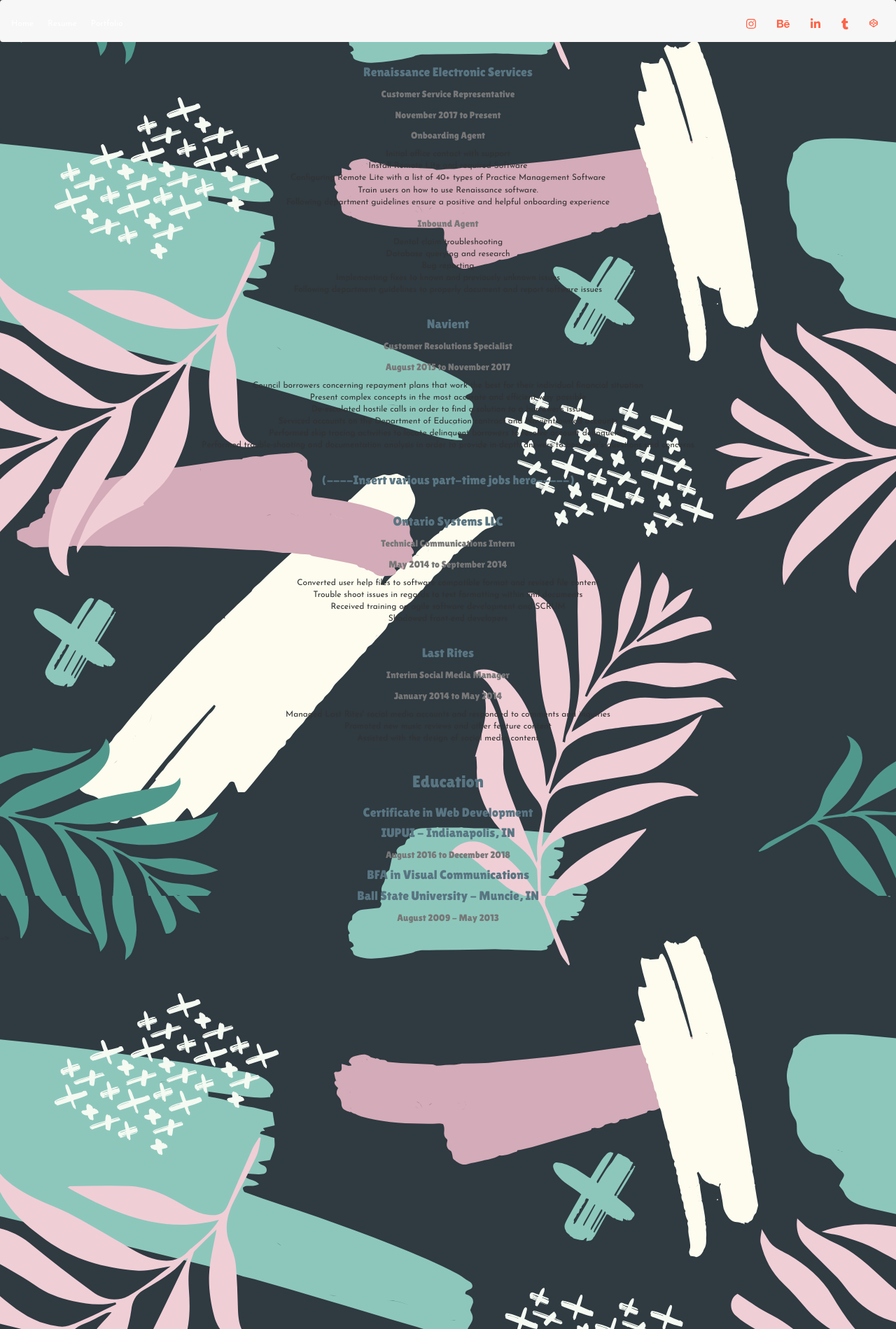
After one commit to idesovmarch/ohwhataworld, a PHP site: page /resume.html in a window 1280 px wide. The commit adds this page. Shown: the whole page at 70% size. Run offline with PHP 8.4, Linux system fonts and the light colour scheme; some libraries are stand-ins or nearby versions.

Commit message:
Add files via upload

```diff
--- /dev/null
+++ b/resume.html
@@ -0,0 +1,184 @@
+
+
+<!doctype html>
+
+
+
+<html lang="en">
+
+<head>
+  <meta charset="utf-8">
+  <meta name="viewport" content="width=device-width, initial-scale=1">
+
+  <!-- Global site tag (gtag.js) - Google Analytics -->
+  <script async src="https://www.googletagmanager.com/gtag/js?id=UA-123989485-1"></script>
+
+
+  <title>hello</title>
+
+  <!--Style Sheets -->
+  <link rel="stylesheet" href="https://www.w3schools.com/w3css/4/w3.css">
+  <link rel="stylesheet" href="https://maxcdn.bootstrapcdn.com/bootstrap/3.3.7/css/bootstrap.min.css">
+  <link rel="stylesheet" href="styles/index.css">
+  <link rel="stylesheet" href="https://code.jquery.com/ui/1.10.4/themes/ui-lightness/jquery-ui.css">
+
+
+  <!--GoogleFonts-->
+  <link href="https://fonts.googleapis.com/css?family=Josefin+Sans|Lilita+One" rel="stylesheet">
+
+</head>
+
+<body>
+  <header>
+
+
+    <!---Navigation Start--->
+
+    <nav class="navbar">
+
+      <!---Mobile Hamburger--->
+      <div class="other">
+        <a href="#menu" id="toggle"><span></span></a>
+        <div id="menu">
+          <ul>
+            <li id="links"><a href="index.html">Home</a></li>
+			<li id="links"><a href="resume.html">Resume</a></li>
+            <li id="links"><a href="https://www.behance.net/idesovmarch" target="_blank">Portfolio</a></li>
+          </ul>
+        </div>
+      </div>
+
+      <!--- Main Nav --->
+      <div class="largeNav">
+        <ul>
+          <li><a href="index.html">Home</a></li>
+          <li><a href="resume">Resume</a></li>
+		  <li><a href="https://www.behance.net/idesovmarch" target="_blank">Portfolio</a></li>
+        </ul>
+      </div>
+
+
+
+      <!--Social Media Links-->
+      <div class="allSoc">
+        <ul>
+          <li class="socMedia"><a href="https://codepen.io/idesovmarch/"><span class="fab fa-codepen" style="color: tomato;"></span></a></li>
+          <li class="socMedia"><a href="http://idesovmarch.tumblr.com"><span class="fab fa-tumblr fa-lg" style="color: tomato;"></span></a></li>
+          <li class="socMedia"><a href="http://www.linkedin.com/in/idesovmarch"><span class="fab fa-linkedin-in fa-lg" style="color: tomato;"></span></a></li>
+          <li class="socMedia"><a href="http://www.behance.net/idesovmarch"><span class="fab fa-behance fa-lg" style="color: tomato;"></span></a></li>
+          <li class="socMedia"><a href="http://www.instagram.com/idesovmarch"><span class="fab fa-instagram fa-lg" style="color: tomato;"></span></a></li>
+        </ul>
+      </div>
+    </nav>
+  </header>
+
+  <!---Start Main Body------->
+
+
+
+
+
+
+<div class="container-fluid">
+<div class="text-center">
+	<h2>Work Experience </h2>
+	<br>
+
+
+<div class="jobTitle">
+  <h4>Renaissance Electronic Services</h4>
+		<h4><small>Customer Service Representative</small></h4>
+		<h4><small>November 2017 to Present</small><h4>
+</div>
+<h4><small>Onboarding Agent</small></h4>
+<ul class="text-center" id="list">
+
+  <li class="text-center">Initial office contact with support </li>
+  <li class="text-center">Install Remote Lite and required Software</li>
+  <li class="text-center">Configuring Remote Lite with a list of 40+ types of Practice Management Software</li>
+  <li class="text-center">Train users on how to use Renaissance software.</li>
+  <li class="text-center">Following department guidelines ensure a positive and helpful onboarding experience</li>
+</ul>
+<h4><small>Inbound Agent</small></h4>
+			<ul class="text-center" id="list">
+
+				<li class="text-center">Dental claim troubleshooting </li>
+				<li class="text-center">Database querying and research </li>
+				<li class="text-center">Bug reporting </li>
+				<li class="text-center">Implementing fixes to known and previously unknown issues </li>
+				<li class="text-center">Following department guidelines to properly
+				document and report software issues</li>
+			</ul><br>
+
+
+<div class="jobTitle">
+		<h4>Navient</h4>
+		<h4><small>Customer Resolutions Specialist</small></h4>
+		<h4><small>August 2015 to November 2017</small><h4>
+</div>
+
+			<ul class="text-center" id="list">
+				<li class="text-center">Council borrowers concerning repayment plans that work the best for their individual financial
+				situation </li>
+				<li class="text-center">Present complex concepts in the most accurate and efficient way possible </li>
+				<li class="text-center">De-escalated hostile calls in order to find a solution to a borrower's issue </li>
+				<li class="text-center">Serviced accounts on the Department of Education contract and Navient owned accounts </li>
+				<li class="text-center">Performed skip tracing activities to locate delinquent borrowers to resolve account delinquency</li>
+				<li class="text-center">Performed trouble-shooting and documentation analysis in order to provide in-depth answers to
+				borrower's questions and concerns</li>
+			</ul><br>
+
+      <h4>(----Insert various part-time jobs here-----)</h4><br>
+
+
+<div class="jobTitle">
+		<h4>Ontario Systems LLC</h4>
+		<h4><small>Technical Communications Intern</small></h4>
+		<h4><small>May 2014 to September 2014<small></h4>
+</div>
+			<ul class="text-center" id="list">
+				<li class="text-center">Converted user help files to software compatible format and revised file content </li>
+				<li class="text-center">Trouble shoot issues in regards to text formatting within xml documents</li>
+				<li class="text-center">Received training on agile software development and SCRUM</li>
+				<li class="text-center">Shadowed front-end developers</li>
+			</ul><br>
+
+
+<div class="jobTitle">
+		<h4>Last Rites</h4>
+		<h4><small>Interim Social Media Manager</small></h4>
+		<h4><small>January 2014 to May 2014</small></h4>
+</div>
+			<ul class="text-center" id="list">
+				<li class="text-center">Managed Last Rites' social media accounts and responded to comments and inquiries </li>
+				<li class="text-center">Promoted new music reviews and other feature content</li>
+				<li class="text-center">Assisted with the design of social media content</li>
+			</ul>
+</div><br>
+
+<div class="text-center">
+<h3>Education<h3>
+
+<h4>Certificate in Web Development<h4>
+<h4>IUPUI - Indianapolis, IN<h4>
+<h4><small>August 2016 to December 2018</small><p>
+
+
+<h4>BFA in Visual Communications</h4>
+<h4>Ball State University - Muncie, IN</h4>
+<h4><small>August 2009 - May 2013</small></p>
+</div>
+</div>
+-->
+  <footer>
+  </footer>
+
+  <!--Javascript-->
+
+  <script src="https://code.jquery.com/jquery-3.2.1.slim.min.js"></script>
+  <script src="https://code.jquery.com/ui/1.12.1/jquery-ui.js"></script>
+  <script src="https://use.fontawesome.com/releases/v5.0.9/js/all.js"></script>
+  <script src="scripts/index.js"></script>
+</body>
+
+</html>
--- a/scripts/index.js
+++ b/scripts/index.js
@@ -17,9 +17,9 @@ function addClass(elem, className) {
 }
 // removeClass
 function removeClass(elem, className) {
-	var newClass = ' ' + elem.className.replace( /[\t\r\n]/g, ' ') + ' ';
+  var newClass = ' ' + elem.className.replace(/[\t\r\n]/g, ' ') + ' ';
   if (hasClass(elem, className)) {
-        while (newClass.indexOf(' ' + className + ' ') >= 0 ) {
+    while (newClass.indexOf(' ' + className + ' ') >= 0) {
       newClass = newClass.replace(' ' + className + ' ', ' ');
     }
     elem.className = newClass.replace(/^\s+|\s+$/g, '');
@@ -27,10 +27,10 @@ function removeClass(elem, className) {
 }
 // toggleClass
 function toggleClass(elem, className) {
-	var newClass = ' ' + elem.className.replace( /[\t\r\n]/g, " " ) + ' ';
+  var newClass = ' ' + elem.className.replace(/[\t\r\n]/g, " ") + ' ';
   if (hasClass(elem, className)) {
-        while (newClass.indexOf(" " + className + " ") >= 0 ) {
-            newClass = newClass.replace( " " + className + " " , " " );
+    while (newClass.indexOf(" " + className + " ") >= 0) {
+      newClass = newClass.replace(" " + className + " ", " ");
     }
     elem.className = newClass.replace(/^\s+|\s+$/g, '');
   } else {
@@ -42,3 +42,17 @@ theToggle.onclick = function() {
   toggleClass(this, 'on');
   return false;
 };
+
+
+function myFunction(id) {
+    var x = document.getElementById(id);
+    if (x.className.indexOf("w3-show") == -1) {
+        x.className += " w3-show";
+    } else {
+        x.className = x.className.replace(" w3-show", "");
+    }
+}
+
+$( function() {
+    $( "#draggable" ).draggable();
+  } );
--- a/styles/index.css
+++ b/styles/index.css
@@ -1,16 +1,31 @@
+/*Navigation Styles*/
+li {
+  font-size: 12px;
+  text-align: left;
+  font-family: 'Josefin Sans', sans-serif;
+}
 
-/*Navigation Styles*/
+body {
+background-image: url(../assets/background.svg);
+background-repeat: ;
+}
 
 nav {
   width: auto;
   height: 60px;
-  background-color: #597582;
+  background-color: #F8F7F7;
+}
+
+footer {
+  margin-top: 500px;
+  height: 50px;
+  Width: 100%;
 }
 
 .banner {
   width: auto;
-  height: 1000px;
-  background-color: #fcf7e3;
+  height: auto;
+  background-color: white;
 }
 
 .socMedia {
@@ -21,29 +36,31 @@ nav {
 }
 
 .allSoc {
-float: right;
-width: 200px;
+  float: right;
+  width: 250px;
+  height: 50px;
 }
 
 .largeNav {
-
+  position: fixed;
   display: inline;
   width: 300px;
-  overflow: ;
   margin: auto;
 }
 
 .largeNav a {
   float: left;
-  margin-right: 10px;
+  margin-left: 10px;
   margin-top: 20px;
+  text-decoration: none;
 }
 
 #title {
-  font-color: #fcf7e3;
+  font-color: white;
 }
 
 /* Important styles */
+
 #toggle {
   float: left;
   display: block;
@@ -52,51 +69,55 @@ width: 200px;
   margin: 30px auto 5px;
 }
 
-#toggle span:after,
-#toggle span:before {
+#toggle span:after, #toggle span:before {
   content: "";
   position: absolute;
   left: 0;
   top: -9px;
 }
+
 #toggle span:after {
   top: 9px;
 }
+
 #toggle span {
   position: relative;
   display: block;
 }
 
-#toggle span,
-#toggle span:after,
-#toggle span:before {
+#toggle span, #toggle span:after, #toggle span:before {
   width: 100%;
   height: 5px;
-  background-color: #fcf7e3;
+  background-color: white;
   transition: all 0.3s;
   backface-visibility: hidden;
   border-radius: 2px;
 }
 
 /* on activation */
+
 #toggle.on span {
   background-color: transparent;
 }
+
 #toggle.on span:before {
   transform: rotate(45deg) translate(5px, 5px);
 }
+
 #toggle.on span:after {
   transform: rotate(-45deg) translate(7px, -8px);
 }
-#toggle.on + #menu {
+
+#toggle.on+#menu {
   opacity: 1;
   visibility: visible;
 }
 
 /* menu appearance*/
+
 #menu {
-  position: relative;
-  color: #fcf7e3;
+  position: absolute;
+  color: white;
   width: 80px;
   padding: 10px;
   margin: auto;
@@ -106,11 +127,11 @@ width: 200px;
   border-radius: ;
   background: #597582;
   box-shadow: 0 1px 8px rgba(0, 0, 0, 0.05);
-  /* just for this demo */
   opacity: 0;
   visibility: hidden;
   transition: opacity 0.4s;
 }
+
 #menu:after {
   position: ;
   top: -15px;
@@ -122,9 +143,7 @@ width: 200px;
   border-bottom: 20px solid #597582;
 }
 
-ul,
-li,
-li a {
+ul, li, li a {
   list-style: none;
   display: block;
   margin: 0;
@@ -133,40 +152,31 @@ li a {
 
 li a {
   padding: 5px;
-  color: #fcf7e3;
+  color: white;
   text-decoration: none;
   transition: all 0.2s;
 }
-#links:hover,
-li a:focus {
+
+#links:hover, li a:focus {
   border-radius: 10px;
   background: tomato;
-  color: #fff;
+  color: tomato;
 }
 
-
+li a:hover {
+  color: tomato;
+}
 /* Main body styles */
 
 .other {
   float: left;
-  margin-left: 30px;
-  text-align: center;
-}
-
-footer {
-  text-align: center;
-  font-family: sans-serif;
-  font-size: 10px;
-  background-color: #597582;
-  height: 50px;
-  width: auto;
+  margin-left: 10px;
+  text-align: left;
 }
 
 .name {
   text-align: center;
-
 }
-
 
 #hey {
   display: block;
@@ -175,35 +185,34 @@ footer {
 }
 
 h2 {
-  font-family: 'Anton', sans-serif;
-  color: white;
+  font-family: 'Lilita One', cursive;
+  color: #597582;
 }
 
+h3 {
+  font-family: 'Lilita One', cursive;
+  color: #597582;
+}
 
+h4 {
+  font-family: 'Lilita One', cursive;
+  color: #597582;
+}
 
 .logo {
   height: 10%;
   max-width: 10%;
   display: block;
-
 }
 
-.body1 {
-  width: 50%;
-  height: 500px;
-  background-color: #fcf7e3;
-  margin-top: 100px;
-  margin-left: auto;
-  margin-right: auto;
-  display: block;
-}
 
-.body1:after {
-  padding-bottom: 100%;
-}
+
+
 
 .subBody {
   text-align: center;
+  margin-left: auto;
+  margin-right: auto;
   height: 50px;
   width: 100%;
   background-color: tomato;
@@ -213,24 +222,26 @@ h2 {
   padding-bottom: 100%;
 }
 
-body {
-  background-color: #fcf7e3;
-}
 
-#hello {
-  font-family: 'Yesteryear', cursive;
-  color: #fcf7e3;
-  font-size: 40px;
-  text-align: center;
-  margin: auto;
+
+.background {
+
+
+
 }
 
 
+header {
+  position: fixed;
+  top: 0;
+  z-index: 1;
+  width: 100%;;
+}
 
 /* Media Queries only */
 
 @media only screen and (min-width: 600px) {
-  #toggle{
+  #toggle {
     display: none;
   }
   .other {
@@ -239,7 +250,106 @@ body {
 }
 
 @media only screen and (max-width: 600px) {
-  .largeNav{
+  .largeNav {
     display: none;
   }
 }
+
+
+
+/* IMAGE STYLES */
+
+
+
+
+
+
+
+
+
+.logotime {
+  width: 20px;
+  height: 20px;
+  margin-right: 20px;
+  float: right;
+  display: inline;
+  margin-top: 20px;
+}
+
+/* Resume Styles */
+
+
+p {
+  color: #597582;
+}
+
+#bodyText {
+  font-family: 'Josefin Sans', sans-serif;
+}
+
+#salutation {
+font-family: 'Lilita One', cursive;
+}
+
+
+
+
+
+
+  img {
+    width: 100%;
+    height: auto;
+    float:left;
+    display: block;
+    margin-top: 70px;
+    margin-left: auto;
+    margin-right: auto;
+    position: relative;
+  }
+
+
+
+
+
+
+@media only screen and (max-width : 905px){
+  img {
+    display: none;
+  }
+
+  .bio {
+    display: block;
+    width: 350px;
+    margin-left: 100;
+    margin-right: auto;
+    background-color: #F8F7F7;
+  }
+}
+
+.biography {
+width: 400px;
+height: auto;
+margin-top: 60px;
+margin-left: auto;
+margin-right: auto;
+margin bottom: 500px;
+
+}
+
+#backColor {
+  background-color: #F8F7F7;
+}
+
+#footerText {
+  text-align: center;
+  text-size: 8px;
+}
+
+.contact {
+  display: block;
+  text-align: center;
+  margin-left: auto;
+  margin-right: auto;
+  border-top: solid #597582;
+  width: 400px;
+}
```
Also changed, not shown: index.html (+74 -17 lines), portfolio.html (+46 -13 lines), assets/Untitled.svg (added), assets/background.png (added), assets/background.svg (added), assets/brad.jpg (added). Lines whose indentation alone changed are shown as unchanged.
